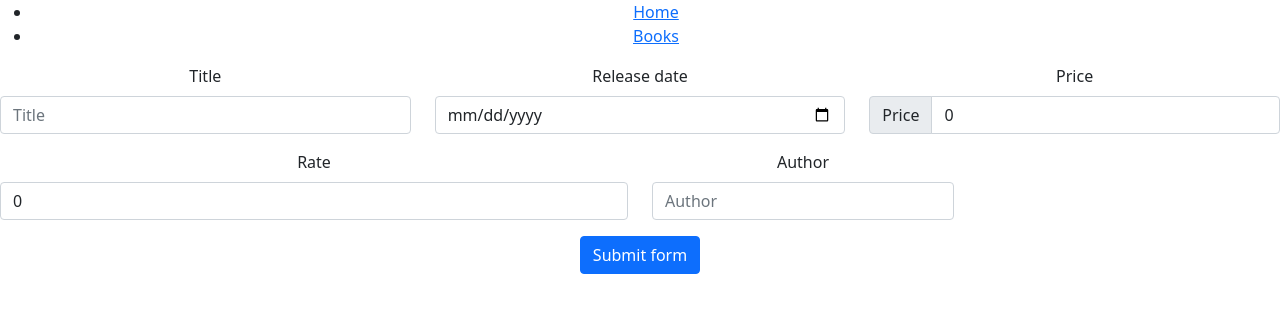
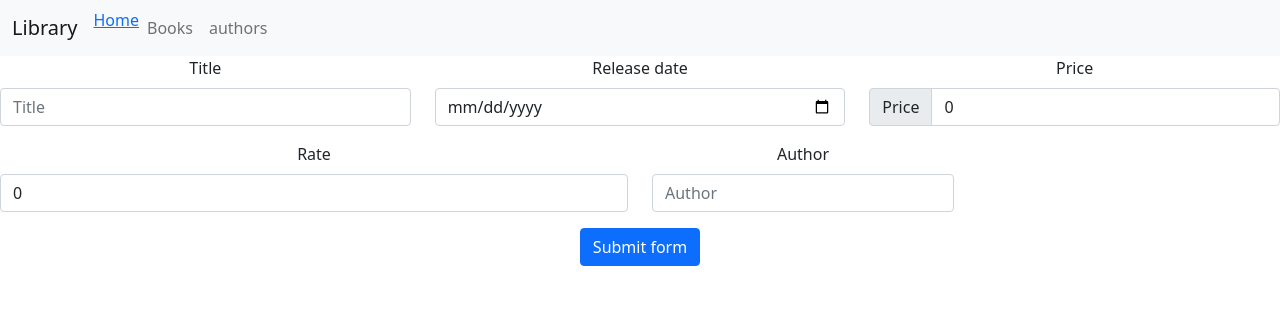
Before and after one commit to ArmanEskandari/library-management, a React (Create React App) app: page / in a window 1280 px wide. Shown: the top 312 px of the page. Built offline with nearby package versions, Linux system fonts and the light colour scheme.

Commit message:
navbar: - changed style - added authors link

```diff
--- a/src/components/nav/index.tsx
+++ b/src/components/nav/index.tsx
@@ -2,38 +2,53 @@ import * as React from "react";
 import {NavLink} from "react-router-dom";
 
 export function NavList() {
-    // This styling will be applied to a <NavLink> when the
-    // route that it links to is currently selected.
-    let activeStyle = {
-        textDecoration: "underline"
-    };
-
-    let activeClassName = "underline"
 
     return (
-        <nav>
-            <ul>
-                <li>
+        <nav className="navbar navbar-expand-lg navbar-light bg-light">
+            <div className="container-fluid">
+                <a className="navbar-brand" href="#">Library</a>
+                <button className="navbar-toggler" type="button" data-bs-toggle="collapse"
+                        data-bs-target="#navbarNavAltMarkup" aria-controls="navbarNavAltMarkup" aria-expanded="false"
+                        aria-label="Toggle navigation">
+                    <span className="navbar-toggler-icon"/>
+                </button>
+                <div className="collapse navbar-collapse" id="navbarNavAltMarkup">
+                    <div className="navbar-nav">
+                        <ul className="navbar-nav me-auto mb-2 mb-lg-0">
+                            <li className="nav-item">
                                 <NavLink
                                     to="/"
-                        style={({isActive}) =>
-                            isActive ? activeStyle : {}
+                                    className={({isActive}) =>
+                                        isActive ? 'active' : 'nav-link'
                                     }
                                 >
                                     Home
                                 </NavLink>
                             </li>
-                <li>
+                            <li className="nav-item">
                                 <NavLink
-                        to="authors"
+                                    to="books"
                                     className={({isActive}) =>
-                            isActive ? activeClassName : ''
+                                        isActive ? "active" : 'nav-link'
                                     }
                                 >
                                     Books
                                 </NavLink>
                             </li>
+                            <li className="nav-item">
+                                <NavLink
+                                    to="authors"
+                                    className={({isActive}) =>
+                                        isActive ? "active" : 'nav-link'
+                                    }
+                                >
+                                    authors
+                                </NavLink>
+                            </li>
                         </ul>
+                    </div>
+                </div>
+            </div>
         </nav>
     );
 }
```
Lines whose indentation alone changed are shown as unchanged.
